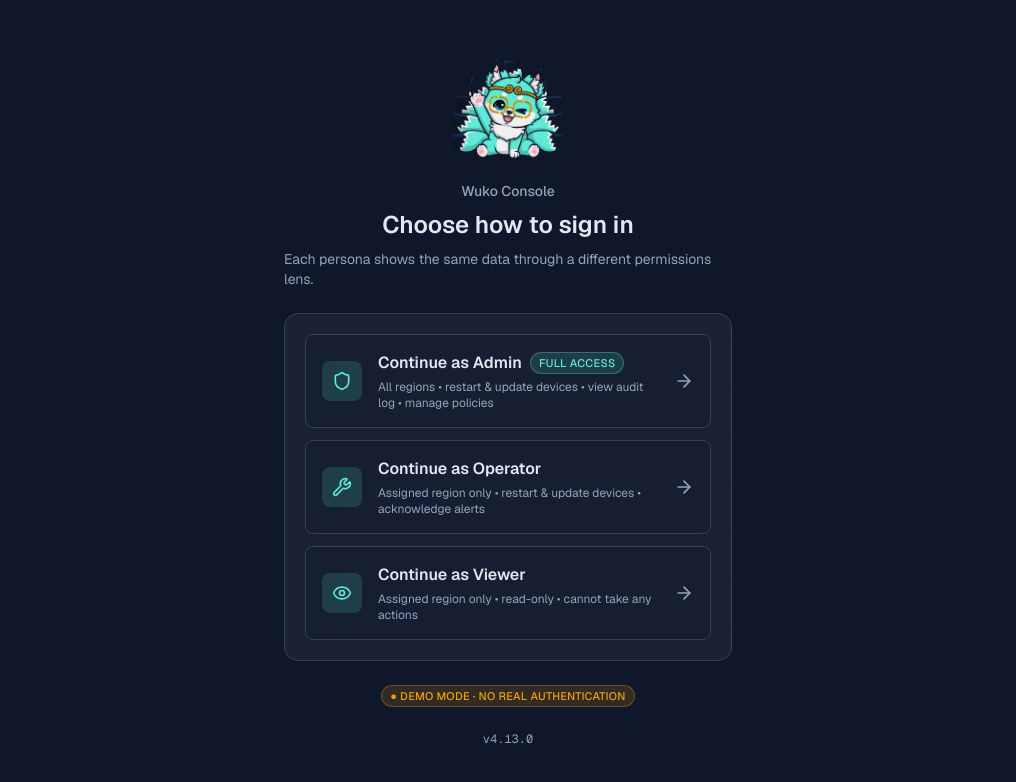
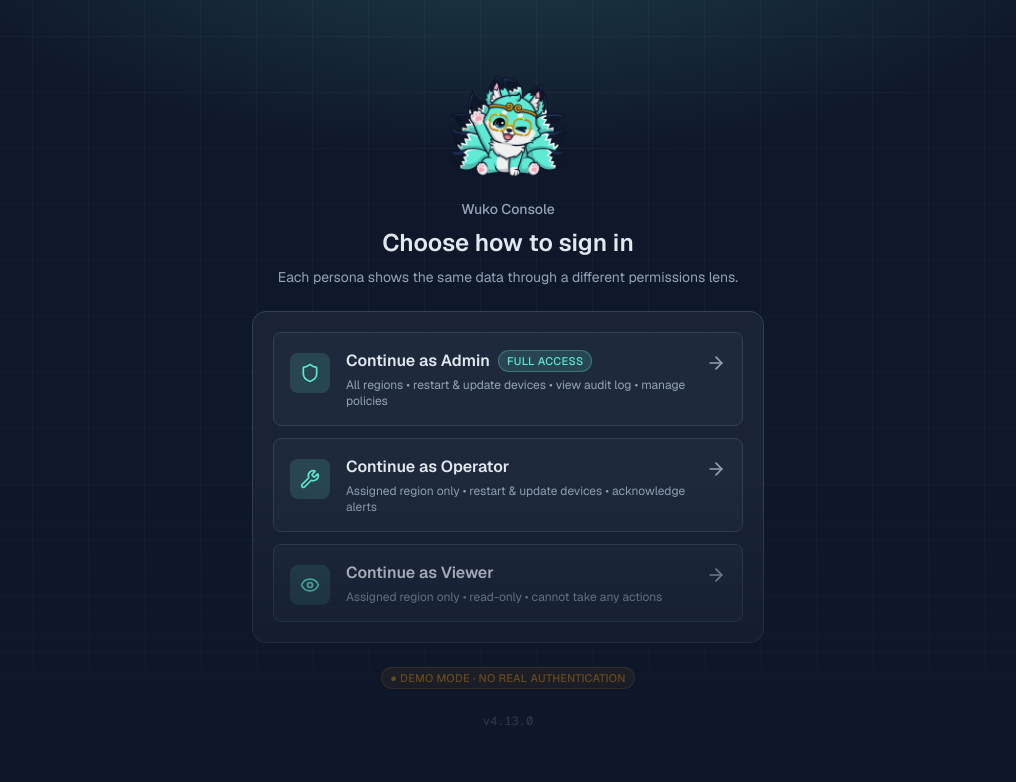
Before and after one commit to MytrucNguyen/wuko-console, a Next.js app in the folder apps/web/: page / in a window 1280 px wide. Shown: the top 782 px of the page, without its empty margins (132-1148 px from the left). Built offline with nearby package versions, Linux system fonts and the light colour scheme.

Commit message:
feat(web): login screen polish — Link-based personas, grid-bg with glow

```diff
--- a/apps/web/app/(auth)/_components/login.tsx
+++ b/apps/web/app/(auth)/_components/login.tsx
@@ -1,3 +1,4 @@
+import Link from "next/link";
 import { ArrowRight } from "lucide-react";
 import Mascot from "@/components/brand/mascot";
 import { Card } from "@/components/ui/card";
@@ -7,7 +8,7 @@ import { PERSONAS } from "../_data/personas";
 export function Login() {
   return (
     <main className="grid-bg flex min-h-screen items-center justify-center p-8">
-      <div className="flex w-full max-w-md flex-col items-center gap-6">
+      <div className="flex w-full max-w-lg flex-col items-center gap-6">
         {/* Header: mascot, brand line, h1, subhead */}
         <div className="flex flex-col items-center gap-2">
           <Mascot />
@@ -24,15 +25,17 @@ export function Login() {
         </div>
 
         {/* Card with three persona rows */}
-        <Card className="w-full flex flex-col gap-3 p-3">
+        <Card className="w-full flex flex-col gap-3 p-3 bg-wuko-card">
+          {" "}
           {PERSONAS.map((persona) => {
             const Icon = persona.icon;
             return (
-              <button
+              <Link
                 key={persona.id}
-                className="flex w-full items-center gap-4 rounded-md border border-wuko-border bg-wuko-bg/30 p-4 text-left transition-colors hover:bg-wuko-bg/60"
+                href={persona.href}
+                className="flex w-full items-center gap-4 rounded-md border border-wuko-border bg-wuko-card p-4 text-left transition-colors hover:border-wuko-accent hover:bg-wuko-bg/60"
               >
-                <div className="flex h-10 w-10 shrink-0 items-center justify-center rounded-md bg-wuko-accent/15 text-wuko-accent">
+                <div className="flex h-10 w-10 shrink-0 self-start mt-1 items-center justify-center rounded-md bg-wuko-accent/15 text-wuko-accent">
                   <Icon className="h-5 w-5" />
                 </div>
                 <div className="flex flex-1 flex-col gap-1">
@@ -44,15 +47,15 @@ export function Login() {
                       <Badge variant="teal">{persona.badge}</Badge>
                     )}
                   </div>
-                  <span className="text-xs text-wuko-text-muted">
+                  <span className="text-xs text-wuko-text-muted max-w-[300]">
                     {persona.description}
                   </span>
                 </div>
                 <ArrowRight
-                  className="h-5 w-5 shrink-0 text-wuko-text-muted"
+                  className="h-5 w-5 shrink-0 self-start mt-1 text-wuko-text-muted"
                   aria-hidden="true"
                 />
-              </button>
+              </Link>
             );
           })}
         </Card>
--- a/apps/web/app/globals.css
+++ b/apps/web/app/globals.css
@@ -111,6 +111,8 @@
   --wuko-success-fg: #047857;
   --wuko-warning-fg: #92400e;
   --wuko-gold: #d4a017;
+  --wuko-grid-glow: rgba(20, 184, 166, 0.14);
+  --wuko-grid-line: rgba(226, 232, 240, 0.5);
 }
 
 .dark {
@@ -160,6 +162,8 @@
   --wuko-success-fg: #10b981;
   --wuko-warning-fg: #f59e0b;
   --wuko-gold: #d4a017;
+  --wuko-grid-glow: rgba(94, 234, 212, 0.18);
+  --wuko-grid-line: rgba(51, 65, 85, 0.15);
 }
 
 @layer base {
@@ -176,8 +180,12 @@
 
 .grid-bg {
   background-image:
-    linear-gradient(to right, color-mix(in srgb, var(--wuko-border) 12%, transparent) 1px, transparent 1px),
-    linear-gradient(to bottom, color-mix(in srgb, var(--wuko-border) 12%, transparent) 1px, transparent 1px);
-  background-size: 48px 48px;
+    radial-gradient(ellipse 80% 50% at 50% -10%, var(--wuko-grid-glow), transparent 60%),
+    linear-gradient(to right, var(--wuko-grid-line) 1px, transparent 1px),
+    linear-gradient(to bottom, var(--wuko-grid-line) 1px, transparent 1px);
+  background-size: auto, 56px 56px, 56px 56px;
+  background-position: center top, center, center;
   background-color: var(--wuko-bg);
+  -webkit-mask-image: linear-gradient(to bottom, black 0%, black 60%, transparent 100%);
+  mask-image: linear-gradient(to bottom, black 0%, black 60%, transparent 100%);
 }
```
